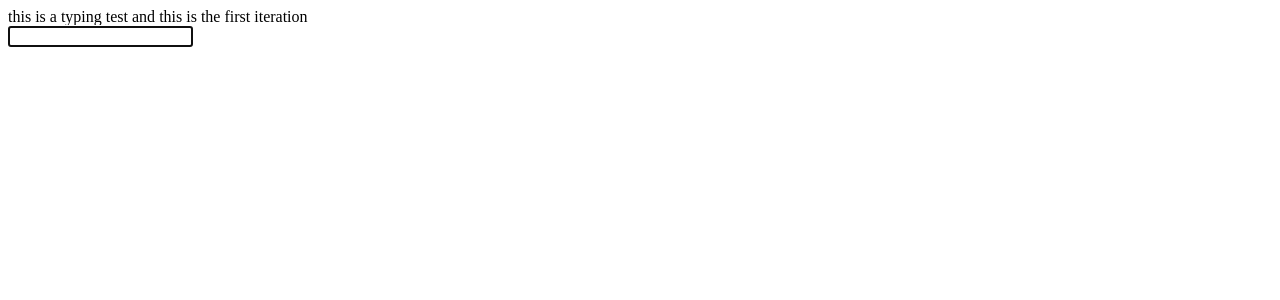
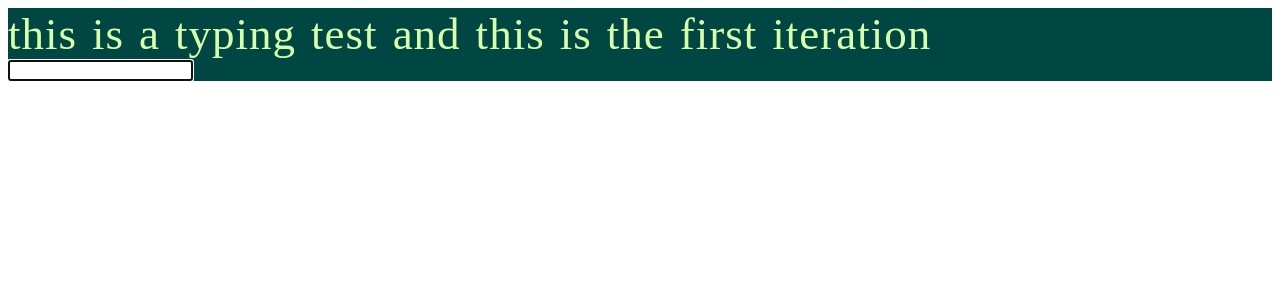
Before and after one commit to Dynamocodes/fullstack-web-project, a React (Create React App) app in the folder typ-frontend/: page / in a window 1280 px wide. Shown: the top 300 px of the page. Built offline with nearby package versions, Linux system fonts and the light colour scheme.

Commit message:
making the type racer visually self-explanatory

```diff
--- a/typ-frontend/src/App.js
+++ b/typ-frontend/src/App.js
@@ -1,8 +1,19 @@
+
 import TypeRacer from "./components/TypeRacer";
+import theme from "./theme";
+
+const styles = {
+  container:{
+    backgroundColor: theme.colors.backgroundPrimary,
+  }
+}
 
 function App() {
   return (
-    <TypeRacer/>
+    <div style={styles.container}>
+      <TypeRacer/>
+    </div>
+
   );
 }
 
--- /dev/null
+++ b/typ-frontend/src/components/Letter.js
@@ -0,0 +1,86 @@
+import { connect } from "react-redux"
+import theme from "../theme"
+
+
+const styles = {
+  copiedRight:{
+    color: theme.colors.copiedRightText,
+  },
+  copiedWrong:{
+    color: theme.colors.copiedWrongText,
+  },
+  extra:{
+    color: theme.colors.extraText,
+  },
+  toCopy:{
+    color: theme.colors.toCopyText,
+  },
+}
+
+const Letter = ({letter, letterIndex, wordIndex, typed, currentWord, copied, words}) => {
+
+  let style
+  // words that are yet to be typed
+  if(wordIndex > currentWord){
+    style = styles.toCopy
+  // words that have been typed
+  }else if(wordIndex < currentWord){
+    if(copied[wordIndex].length === words[wordIndex].length){
+      style = copied[wordIndex][letterIndex] === words[wordIndex][letterIndex] ? styles.copiedRight : styles.copiedWrong
+    }else if(copied[wordIndex].length > words[wordIndex].length){
+      if(letterIndex < words[wordIndex].length){
+        style = copied[wordIndex][letterIndex] === words[wordIndex][letterIndex] ? styles.copiedRight : styles.copiedWrong
+      }else{
+        style = styles.extra
+      }
+    }else{
+      if(letterIndex < copied[wordIndex].length){
+        style = copied[wordIndex][letterIndex] === words[wordIndex][letterIndex] ? styles.copiedRight : styles.copiedWrong
+      }else{
+        style = styles.toCopy
+      }
+    }
+  // word currently being typed
+  }else{
+    if(typed.length === words[wordIndex].length){
+      style = typed[letterIndex] === words[wordIndex][letterIndex] ? styles.copiedRight : styles.copiedWrong
+    }else if(typed.length > words[wordIndex].length){
+      if(letterIndex < words[wordIndex].length){
+        style = typed[letterIndex] === words[wordIndex][letterIndex] ? styles.copiedRight : styles.copiedWrong
+      }else{
+        style = styles.extra
+      }
+    }else{
+      if(letterIndex < typed.length){
+        style = typed[letterIndex] === words[wordIndex][letterIndex] ? styles.copiedRight : styles.copiedWrong
+      }else{
+        style = styles.toCopy
+      }
+    }
+  }
+
+  const myStyle = {
+    ...style,
+    marginRight: 1,
+  }
+
+  return(
+    <div style={myStyle}>{letter}</div>
+  )
+
+}
+
+const mapStateToProps = (state) => {
+  return {
+    typed: state.typed,
+    currentWord: state.currentWord,
+    copied: state.copied,
+    words: state.words,
+  }
+}
+
+const ConnectedLetter = connect(
+  mapStateToProps
+)(Letter)
+
+export default ConnectedLetter
--- a/typ-frontend/src/components/TypeRacer.js
+++ b/typ-frontend/src/components/TypeRacer.js
@@ -1,71 +1,79 @@
 import { useEffect } from "react";
 import { connect, useDispatch } from "react-redux";
-import { initializeWords } from "../reducers/wordsReducer";
+import Word from "./Word";
+import { setWords } from "../reducers/wordsReducer";
 import { setCopied } from "../reducers/copiedWordsReducer";
 import { setTyped } from "../reducers/typedReducer";
 import { setCurrentWord } from "../reducers/currentWordReducer";
+import { setDisplayedWords, changeDisplayedWordAt } from "../reducers/displayedWordsReducer";
 
 
-const TypeRacer = (props) => {
+const styles = {
+  container: {
+    display: 'flex',
+    flexDirection: 'row',
+  }
+}
+
+const TypeRacer = ({words, currentWord, copied, displayedWords, typed, setWords, setDisplayedWords, setCurrentWord, setCopied, setTyped}) => {
 
 
   const dispatch = useDispatch()
   useEffect(() => {
-    dispatch(initializeWords())
-  }, [dispatch])
+    const myWords = ['this', 'is', 'a', 'typing', 'test', 'and', 'this', 'is', 'the', 'first', 'iteration'];
+    setWords(myWords)
+    setDisplayedWords(myWords)
+  }, [])//eslint-disable-line
 
   const isLast = (index) => {
-    return index === props.words.length - 1
+    return index === words.length - 1
   }
 
   const handleChange = (event) => {
-    props.setTyped(event.target.value)
+    setTyped(event.target.value)
+    if(event.target.value.length > words[currentWord].length ){
+      const wordToDisplay = words[currentWord] + event.target.value.substring(words[currentWord].length)
+      dispatch(changeDisplayedWordAt(currentWord, wordToDisplay))
+    }else{
+      dispatch(changeDisplayedWordAt(currentWord, words[currentWord]))
+    }
   }
 
   const handleKeyDown = (event) => {
-    if(props.typed === ""){
+    if(typed === ""){
       if(event.code === 'Backspace'){
-        if(props.currentWord !== 0){
-          const newCopied = [...props.copied]
+        if(currentWord !== 0){
+          const newCopied = [...copied]
           const word = newCopied.pop()
-          props.setCopied(newCopied)
-          props.setTyped(word)
-          props.setCurrentWord(props.currentWord - 1)
+          setCopied(newCopied)
+          setTyped(word)
+          dispatch(changeDisplayedWordAt(currentWord, words[currentWord]))
+          setCurrentWord(currentWord - 1)
         }
         event.preventDefault()
-        event.cancel()
       }else if(event.code === 'Space'){
         event.preventDefault()
-        event.cancel()
-      }else{
-        event.cancel()
       }
     }else{
-      if(event.code === 'Backspace'){
-        event.cancel()
-      }else if(event.code === 'Space'){
-        if(props.currentWord < props.words.length - 1){
-          props.setCopied(props.copied.concat(event.target.value))
-          props.setTyped("")
-          props.setCurrentWord(props.currentWord + 1)
-          console.log('copied:', props.copied)
+      if(event.code === 'Space'){
+        if(currentWord < words.length - 1){
+          setCopied(copied.concat(event.target.value))
+          setTyped("")
+          setCurrentWord(currentWord + 1)
         }
         event.preventDefault()
-        event.cancel()
-      }else{
-        event.cancel()
       }
     }
   }
 
   return (
     <div>
-      <div>
-        {props.words.map((e,i) => { return isLast(i) ? e : e + " " })}
+      <div style={styles.container}>
+        {displayedWords.map((e,i) => { return isLast(i) ? <Word key={i} word={e} wordIndex={i}/> : <Word key={i} style={{marginRight: 100}} word={e} wordIndex={i}/> })}
       </div>
       <input
       type='text'
-      value={props.typed}
+      value={typed}
       onChange={handleChange}
       onKeyDown={handleKeyDown}
       autoFocus
@@ -81,6 +89,7 @@ const mapStateToProps = (state) => {
     currentWord: state.currentWord,
     copied: state.copied,
     typed: state.typed,
+    displayedWords: state.displayedWords
   }
 }
 
@@ -88,6 +97,8 @@ const mapDispatchToProps = {
   setCopied,
   setTyped,
   setCurrentWord,
+  setWords,
+  setDisplayedWords,
 }
 
 const ConnectedTypeRacer = connect(
--- /dev/null
+++ b/typ-frontend/src/components/Word.js
@@ -0,0 +1,18 @@
+import Letter from "./Letter"
+import theme from "../theme"
+
+const styles = {
+  container : {
+    display: 'flex',
+    flexDirection: 'row',
+    marginRight: 15,
+    fontSize: theme.fontSizes.body
+  }
+}
+const Word = ({word, wordIndex}) => {
+  return(
+    <div style={styles.container}>{word.split('').map((letter, letterIndex) => {return <Letter key={letterIndex} letter={letter} letterIndex={letterIndex} wordIndex={wordIndex}/>})}</div>
+  )
+}
+
+export default Word
--- /dev/null
+++ b/typ-frontend/src/reducers/displayedWordsReducer.js
@@ -0,0 +1,34 @@
+import { createSlice } from "@reduxjs/toolkit";
+
+const initialState = []
+
+const displayedWordSlice = createSlice({
+  name: 'displayedWords',
+  initialState,
+  reducers: {
+    setDisplayedWords(state, action){
+      return action.payload
+    },
+    setDisplayedWordAt(state, action){
+      const {index, word} = action.payload
+      const displayed = [...state]
+      displayed[index] = word
+      return displayed
+    }
+  }
+})
+
+export const {setDisplayedWords, setDisplayedWordAt} = displayedWordSlice.actions
+export default displayedWordSlice.reducer
+
+export const changeDisplayedWordAt = (index, word) => {
+  return dispatch => {
+    dispatch(setDisplayedWordAt({index, word}))
+  }
+}
+
+export const initializeDisplayedWords = (word) => {
+  return dispatch => {
+    dispatch(setDisplayedWords(word))
+  }
+}
--- a/typ-frontend/src/reducers/wordsReducer.js
+++ b/typ-frontend/src/reducers/wordsReducer.js
@@ -17,9 +17,8 @@ const wordSlice = createSlice({
 
 export const { setWords, addWords } = wordSlice.actions
 
-export const initializeWords = () => {
+export const initializeWords = (words) => {
   return async dispatch => {
-    const words = ['this', 'is', 'a', 'typing', 'test', 'and', 'this', 'is', 'the', 'first', 'iteration'];
     dispatch(setWords(words))
   }
 }
--- a/typ-frontend/src/store.js
+++ b/typ-frontend/src/store.js
@@ -3,6 +3,7 @@ import wordsReducer from "./reducers/wordsReducer";
 import currentWordReducer from "./reducers/currentWordReducer";
 import copiedReducer from "./reducers/copiedWordsReducer";
 import typedReducer from "./reducers/typedReducer";
+import displayedWordsReducer from "./reducers/displayedWordsReducer";
 
 
 const store = configureStore({
@@ -11,6 +12,7 @@ const store = configureStore({
       currentWord: currentWordReducer,
       copied: copiedReducer,
       typed: typedReducer,
+      displayedWords: displayedWordsReducer,
     }
   })
 
--- a/typ-frontend/src/theme.js
+++ b/typ-frontend/src/theme.js
@@ -6,13 +6,14 @@ const theme = {
     toCopyText: '#D7FFAB',
     copiedRightText: '#F6AE2D',
     copiedWrongText: '#E16684',
+    extraText: '#B01E82',
   },
   fontSizes: {
-    body: 18,
+    body: 45,
     subheading: 20,
   },
   fonts: {
-    main: 'System',
+    main: 'Roboto',
   },
   fontWeights: {
     normal: '400',
```
